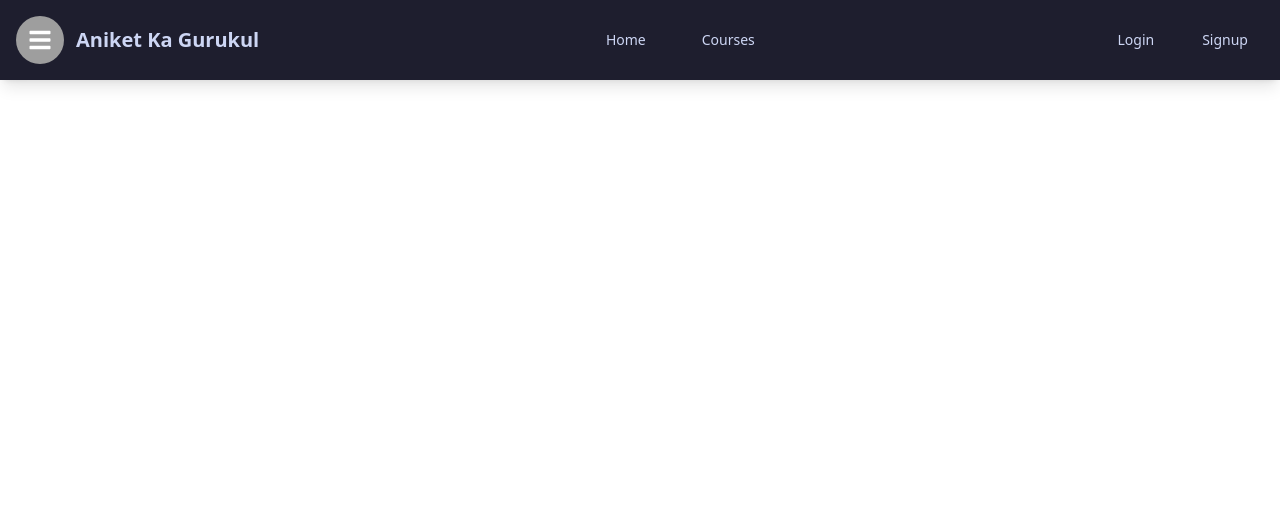
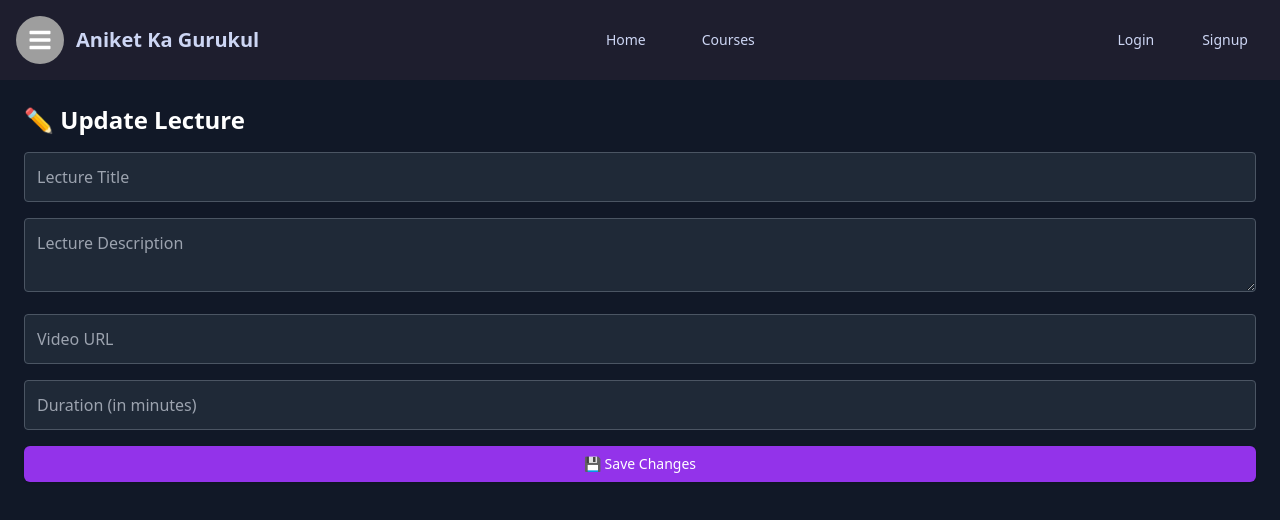
Before and after one commit to aniket-dev-ai/Learning-Management-Portal, a React (Vite) app in the folder frontend/: page /admin/updatelecture/1 in a window 1280 px wide. Shown: the top 520 px of the page. Built offline with nearby package versions, Linux system fonts and the light colour scheme; no server answers; grey boxes are pictures that could not be loaded.

Commit message:
Edit Lectrue done

```diff
--- a/frontend/src/App.jsx
+++ b/frontend/src/App.jsx
@@ -15,6 +15,7 @@ import { UmbrellaOff } from "lucide-react";
 import CreateLecture from "./Page/Admin/Lecture/CreateLecture";
 import LecturePlayer from "./Page/Admin/Lecture/LecturePlayer";
 import CourseLectures from "./Page/Admin/Lecture/Courselecture";
+import UpdateLecture from "./Page/Admin/Lecture/UpdateLecture";
 
 // ✅ Admin Panel Imports
 // import AdminDashboard from "./Page/Admin/AdminDashboard";
@@ -61,6 +62,7 @@ function App() {
           />
           <Route path="/course/:id/lectures" element={<CourseLectures />} />
           <Route path="/lecture/:id" element={<LecturePlayer />} />
+          <Route path="/admin/updatelecture/:lectureId" element={<UpdateLecture />} />
         </Routes>
       </div>
     </div>
--- a/frontend/src/Page/Admin/Lecture/Courselecture.jsx
+++ b/frontend/src/Page/Admin/Lecture/Courselecture.jsx
@@ -63,6 +63,14 @@ const CourseLectures = () => {
                 >
                   🎥 Watch
                 </Link>
+                <Link
+                  to={`/admin/updatelecture/${lecture._id}`}
+                  className="text-pink-400 hover:text-pink-300 transition
+                    text-center bg-[#3c096c] px-4 py-2 rounded-md font-medium hover:bg-[#e1e1eb]
+                    hover:text-[#3c096c] transition-colors duration-300"
+                >
+                  🎥 Edit
+                </Link>
 
                 {/* 🗑️ Delete Button */}
                 <button
--- /dev/null
+++ b/frontend/src/Page/Admin/Lecture/UpdateLecture.jsx
@@ -0,0 +1,113 @@
+import { useEffect, useState } from "react";
+import { useNavigate, useParams } from "react-router-dom";
+import { toast } from "sonner";
+import { Button } from "../../../components/ui/button";
+import { useGetLectureByIdQuery, useUpdateLectureMutation } from "../../../feature/api/LectureApi";
+
+const UpdateLecture = () => {
+  const { lectureId } = useParams(); // ✅ Get Lecture ID from URL
+  console.log("Lecture ID: ", lectureId);
+  const navigate = useNavigate();
+
+  // 🛠️ States
+  const [title, setTitle] = useState("");
+  const [description, setDescription] = useState("");
+  const [videoUrl, setVideoUrl] = useState("");
+  const [duration, setDuration] = useState("");
+
+  // ✅ Fetch Existing Lecture Data
+  const { data, isLoading: isFetching } = useGetLectureByIdQuery(lectureId);
+  const [updateLecture, { isLoading , refetch }] = useUpdateLectureMutation();
+
+  useEffect(() => {
+    if (data) {
+      setTitle(data.lecture.title);
+      setDescription(data.lecture.description);
+      setVideoUrl(data.lecture.videoUrl);
+      setDuration(data.lecture.duration);
+    }
+  }, [data]);
+
+  // 🛠️ Handle Form Submission
+  const handleSubmit = async (e) => {
+    e.preventDefault();
+    if (!title || !description || !videoUrl || !duration) {
+      toast.error("Please fill all fields!");
+      return;
+    }
+
+    const parsedDuration = Number(duration);
+    if (isNaN(parsedDuration) || parsedDuration <= 0) {
+      toast.error("Please enter a valid duration in minutes!");
+      return;
+    }
+
+    try {
+      const response = await updateLecture({
+        lectureId,
+        title,
+        description,
+        videoUrl,
+        duration: parsedDuration,
+      }).unwrap();
+      toast.success(response.message);
+        refetch(); // Refetch the updated lecture data
+
+      // 🚀 Redirect to Course Page
+      navigate(`/admin/updatecourse/${data.lecture.course}`);
+    } catch (error) {
+      toast.error(error.data?.message || "Failed to update lecture!");
+    }
+  };
+
+  if (isFetching) return <h1 className="text-white">Loading Lecture Data...</h1>;
+
+  return (
+    <div className="min-h-screen bg-gray-900 text-white p-6">
+      <h1 className="text-2xl font-bold">✏️ Update Lecture</h1>
+
+      <form onSubmit={handleSubmit} className="mt-4 space-y-4">
+        <input
+          type="text"
+          placeholder="Lecture Title"
+          className="w-full p-3 rounded bg-gray-800 text-white border border-gray-600"
+          value={title}
+          onChange={(e) => setTitle(e.target.value)}
+        />
+
+        <textarea
+          placeholder="Lecture Description"
+          className="w-full p-3 rounded bg-gray-800 text-white border border-gray-600"
+          value={description}
+          onChange={(e) => setDescription(e.target.value)}
+        />
+
+        <input
+          type="text"
+          placeholder="Video URL"
+          className="w-full p-3 rounded bg-gray-800 text-white border border-gray-600"
+          value={videoUrl}
+          onChange={(e) => setVideoUrl(e.target.value)}
+        />
+
+        <input
+          type="number"
+          placeholder="Duration (in minutes)"
+          className="w-full p-3 rounded bg-gray-800 text-white border border-gray-600"
+          value={duration}
+          onChange={(e) => setDuration(e.target.value)}
+        />
+
+        <Button
+          type="submit"
+          disabled={isLoading}
+          className="w-full bg-purple-600 hover:bg-purple-700"
+        >
+          {isLoading ? "Updating..." : "💾 Save Changes"}
+        </Button>
+      </form>
+    </div>
+  );
+};
+
+export default UpdateLecture;
--- a/frontend/src/feature/api/LectureApi.js
+++ b/frontend/src/feature/api/LectureApi.js
@@ -33,12 +33,20 @@ export const lectureApi = createApi({
         method: "DELETE",
       }),
     }),
+    updateLecture: builder.mutation({
+      query: ({ lectureId, ...data }) => ({
+        url: `/lecture/${lectureId}`, // ✅ Check this matches your backend route
+        method: "PUT",
+        body: data,
+      }),
+    }),
   }),
 });
 
 export const {
   useCreateLectureMutation,
   useGetLecturesByCourseIdQuery,
-  useGetLectureByIdQuery ,
-  useDeleteLectureMutation
+  useGetLectureByIdQuery,
+  useDeleteLectureMutation,
+  useUpdateLectureMutation, // ✅ FIXED NAME
 } = lectureApi;
```
Also changed, not shown: 2 other files (tests, documents, lock files or other folders).
